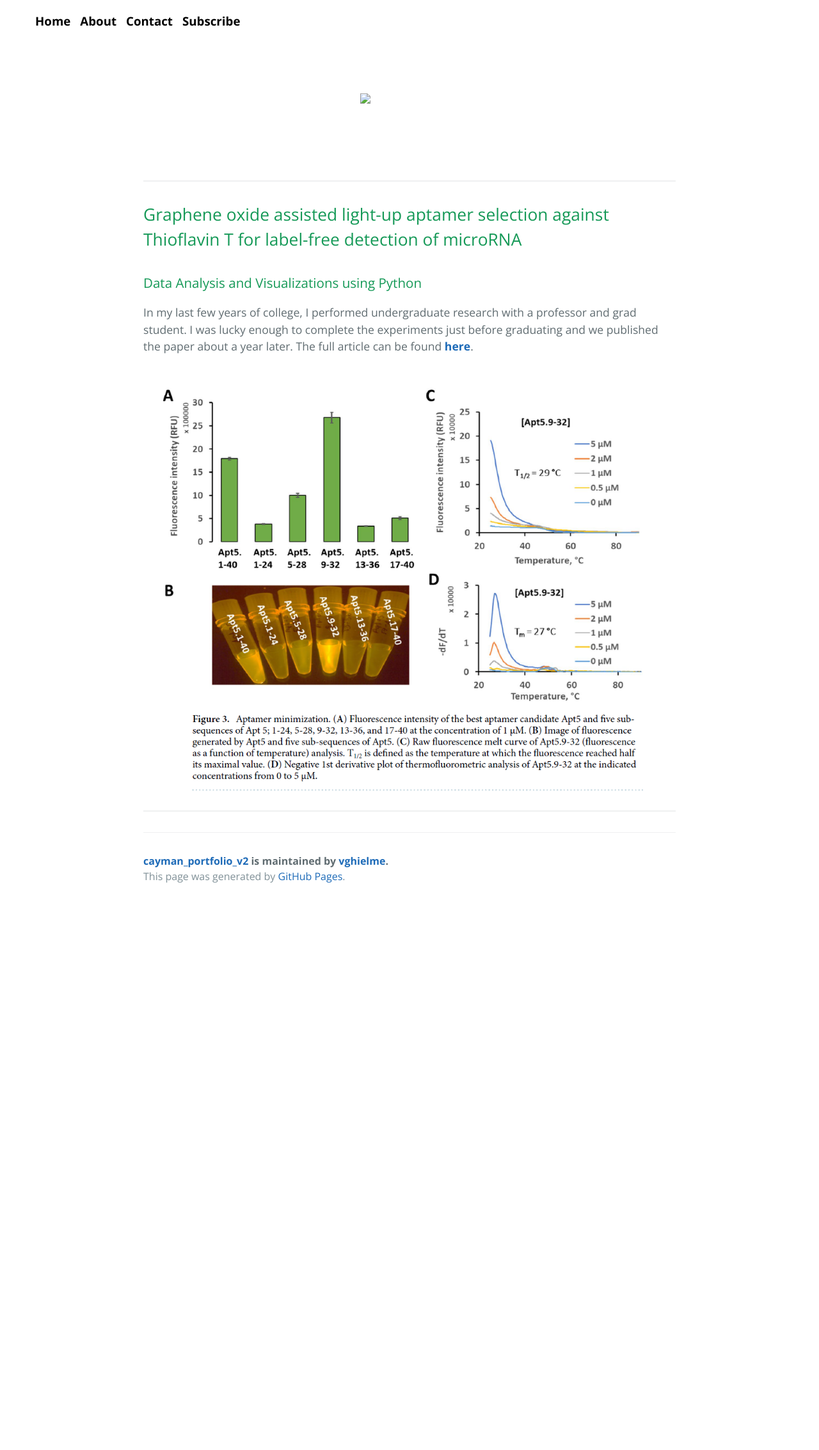
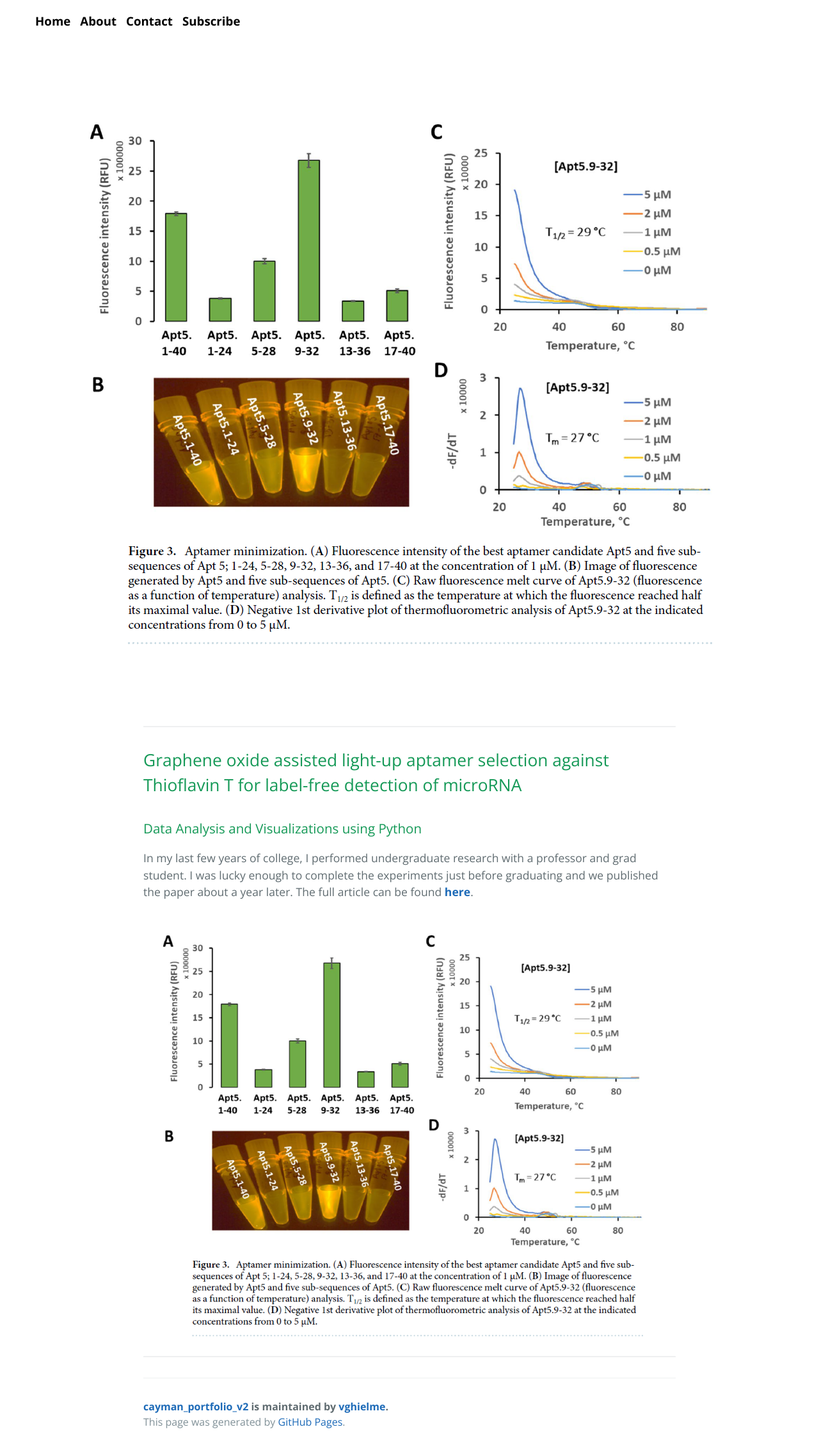
Before and after one commit to vghielme/cayman_portfolio_v2, a Jekyll site: the page built from index.md, in a window 1280 px wide. Shown: the whole page at 64% size. Built offline with Jekyll 4.4.1, drawn with Linux system fonts in a browser that asks for light colours; before the commit the page ends 1414 px from its top, so only the background shows below that.

Commit message:
Update default.html

```diff
--- a/_layouts/default.html
+++ b/_layouts/default.html
@@ -25,7 +25,7 @@
         <!-- <a href="{{ site.github.zip_url }}" class="btn">Download .zip</a> -->
         <!-- <a href="{{ site.github.tar_url }}" class="btn">Download .tar.gz</a> -->
 
-      <img src="_sass/thumbnail.jpg" alt="background image" width="2000" height="600" ></img>
+      <img src="images/aptamer article fig 3.png" alt="background image"  ></img>
 
       <!-- {% endif %} -->
     </header>
```
